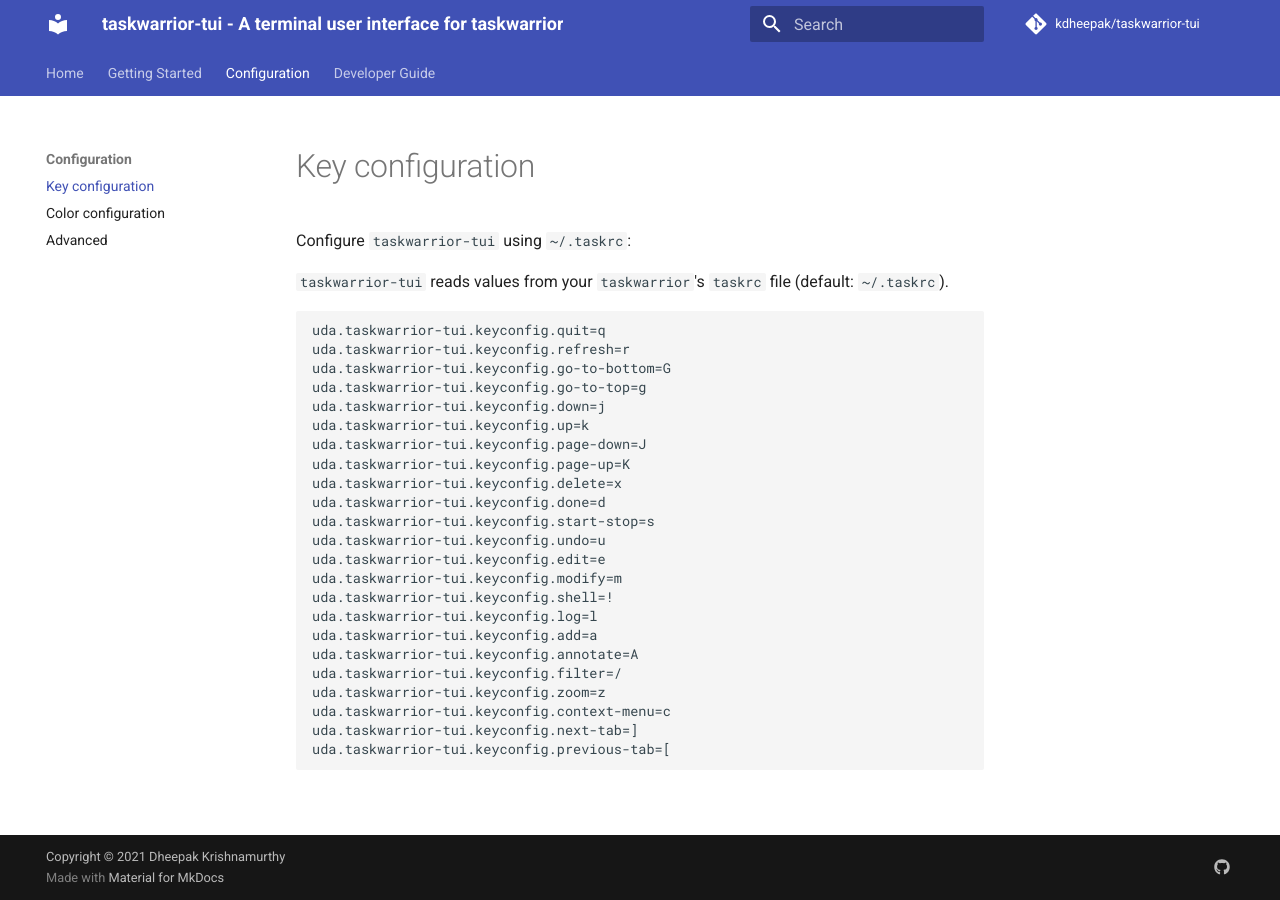
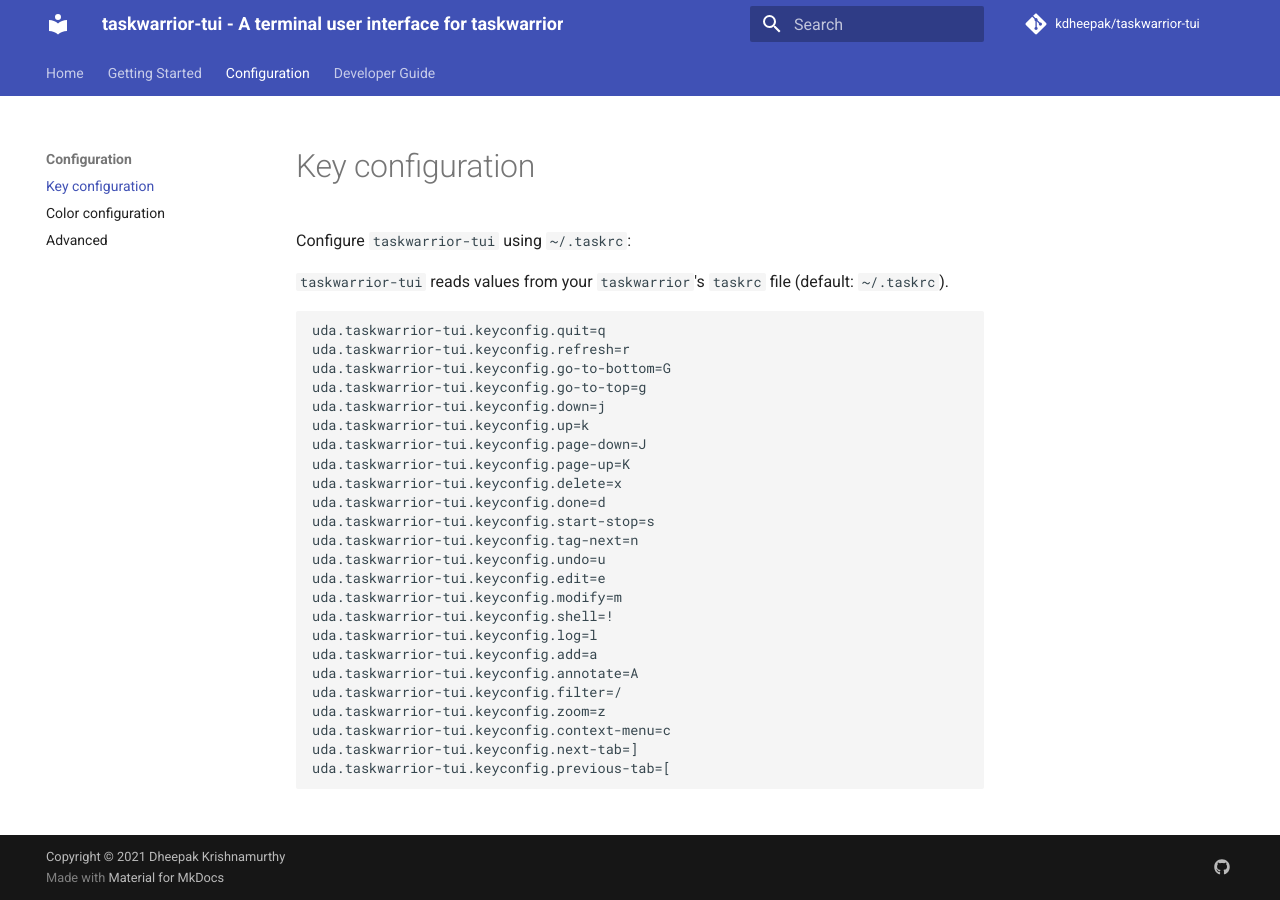
Before and after one commit to kdheepak/taskwarrior-tui, an MkDocs documentation site: the page built from docs/configuration/keys.md, in a window 1280 px wide. Built offline with MkDocs 1.6.1 and Material for MkDocs 9.7.7, drawn with Linux system fonts in a browser that asks for light colours; comment, search, counter and statistics services are not loaded.

Commit message:
Add missing documentation update

```diff
--- a/docs/configuration/keys.md
+++ b/docs/configuration/keys.md
@@ -17,6 +17,7 @@
 uda.taskwarrior-tui.keyconfig.delete=x
 uda.taskwarrior-tui.keyconfig.done=d
 uda.taskwarrior-tui.keyconfig.start-stop=s
+uda.taskwarrior-tui.keyconfig.tag-next=n
 uda.taskwarrior-tui.keyconfig.undo=u
 uda.taskwarrior-tui.keyconfig.edit=e
 uda.taskwarrior-tui.keyconfig.modify=m
```
